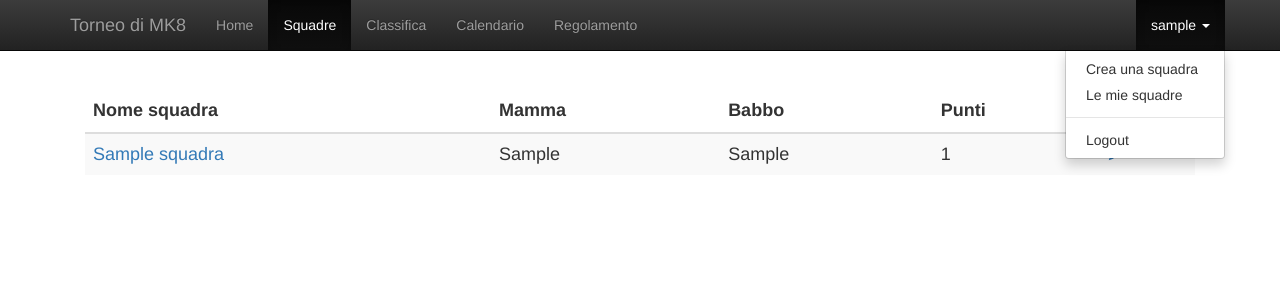
After one commit to starfleetsns/mk8, a Django app: page /torneo/squadre/mie/ in a window 1280 px wide, after a click that opens the changed part. The commit adds this page. Shown: the top 300 px of the page. Run offline with Django 3.2, Linux system fonts and the light colour scheme; a user stored in the database is signed in; tables that the repository leaves empty hold one stand-in row (values such as "Sample post"); parts of the project's set-up code (start-up, migrations or seed data) failed here and were passed over; some libraries are stand-ins or nearby versions.

Commit message:
Gestione degli utenti.
Gli utenti creano e gestiscono le loro squadre.

```diff
--- a/torneo/models.py
+++ b/torneo/models.py
@@ -1,4 +1,5 @@
 from django.db import models
+from django.contrib.auth.models import User
 
 from django.db.models import Q
 
@@ -10,6 +11,7 @@ class Squadra(models.Model):
     giocatore2 = models.CharField(max_length=200)
     punteggio = models.IntegerField(default=0)
     immagine = models.ImageField(upload_to='torneo/squadra',default='torneo/squadra/default.png')
+    owner = models.ForeignKey(User,related_name="squadre",blank=True,default=None,null=True)
 
     def __str__(self):
         return self.nome + ' ('+ self.giocatore1 + ' - '+self.giocatore2 +')'
--- a/torneo/templates/torneo/base.html
+++ b/torneo/templates/torneo/base.html
@@ -31,6 +31,25 @@
             <li {% block calendarioli %}{% endblock %}><a href="{% url 'torneo:calendario' %}">Calendario</a></li>
             <li {% block regolamentoli %}{% endblock %}><a href="{% url 'torneo:regolamento' %}">Regolamento</a></li>
           </ul>
+	  <ul class="nav navbar-nav navbar-right">
+	    <li role="presentation" class="dropdown">
+	      <a class="dropdown-toggle" data-toggle="dropdown" href="#" role="button" aria-haspopup="true"
+		 aria-expanded="false">
+		{% if user.is_authenticated %}{{ user.username }}
+		{% else %}Non autenticato{% endif %}
+		<span class="caret"></span></a>
+	      <ul class="dropdown-menu">
+		{% if user.is_authenticated %}
+		<li><a href="{% url 'torneo:squadrenuova' %}">Crea una squadra</a></li>
+		<li><a href="{% url 'torneo:squadremie' %}">Le mie squadre</a></li>
+		<li class="divider" role="separator"></li>
+		<li><a href="{% url 'torneo:logout' %}">Logout</a></li>
+		{% else %}
+		<li><a href="{% url 'torneo:login' %}?next={{ request.path }}">Login</a></li>
+		{% endif %}
+	      </ul>
+	    </li>
+	  </ul>
         </div>
       </div>
     </nav>
--- a/torneo/templates/torneo/index.html
+++ b/torneo/templates/torneo/index.html
@@ -27,6 +27,8 @@
       <li>Gianluca Tasinato, camera 503,
 	<a href="mailto:gianluca.tasinato@sns.it">gianluca.tasinato@sns.it</a></li>
     </ul>
+    Oppure effettua il <a href="{% url 'torneo:login' %}">login</a> con il
+    tuo account SNS e poi <a href="{% url 'torneo:squadrenuova' %}">crea</a> la tua squadra.
   </p>
   {% if nsquadre or npartite or npartitedone %}
   <h3>Statistiche</h3>
--- /dev/null
+++ b/torneo/templates/torneo/squadra_list.html
@@ -0,0 +1,34 @@
+{% extends "torneo/base.html" %}
+
+{% block title %}Squadre{% endblock %}
+{% block squadreli %}class="active"{% endblock %}
+
+{% block content %}
+{% if object_list %}
+<table class="table table-hover table-striped">
+  <thead>
+    <tr>
+      <th>Nome squadra</th>
+      <th>Mamma</th>
+      <th>Babbo</th>
+      <th>Punti</th>
+      {% if user.is_authorized %}<th></th>{% endif %}
+    </tr>
+  </thead>
+  <tbody>
+    {% for squadra in object_list %}
+    <tr>
+      <td><a href="{% url 'torneo:squadreid' squadra.id %}">
+	  {{ squadra.nome }}</a></td>
+      <td>{{ squadra.giocatore1 }}</td>
+      <td>{{ squadra.giocatore2 }}</td>
+      <td>{{ squadra.punteggio }}</td>
+      <td>{% if squadra.owner == user or user.is_superuser %}<a href="{% url 'torneo:squadremodifica' squadra.id %}"><span class="glyphicon glyphicon glyphicon-pencil"></span>{% endif %}</a></td>
+    </tr>
+    {% endfor %}
+  </tbody>
+</table>
+{% else %}
+Non ci sono squadre da visualizzare.
+{% endif %}
+{% endblock %}
--- a/torneo/templates/torneo/squadreid.html
+++ b/torneo/templates/torneo/squadreid.html
@@ -9,7 +9,7 @@
   <div class="row">
     <div class="col-md-10">
       <div class="row boldcell">
-	<div class="col-md-12"><h1>{{ squadra.nome }}</h1></div>
+	<div class="col-md-12"><h1>{{ squadra.nome }}{% if squadra.owner == user or user.is_superuser %} <a href="{% url 'torneo:squadremodifica' squadra.id %}"><span class="glyphicon glyphicon glyphicon-pencil"></span></a>{% endif %}</h1></div>
       </div>
       <div class="row">
 	<div class="col-md-4 mycol">
--- a/torneo/urls.py
+++ b/torneo/urls.py
@@ -1,13 +1,23 @@
 from django.conf.urls import patterns, url
+from django.contrib.auth.decorators import login_required
+from django.views.generic import ListView
+from torneo.models import Squadra
 
 from torneo import views
 
 urlpatterns = patterns('',
                        url(r'^classifica/$',views.classifica, name='classifica'),
-                       url(r'^squadre/(?P<idsquadra>\d+)/$',views.squadreid, name='squadreid'),
                        url(r'^calendario/$',views.calendario, name='calendario'),
                        url(r'^regolamento/$',views.regolamento, name='regolamento'),
-                       url(r'^squadre/$',views.squadre, name='squadre'),
+#                       url(r'^squadre/$',ListView.as_view(model=Squadra,),name='squadre'),
+                       url(r'^squadre/$',views.SquadreLista.as_view(),name='squadre'),
+                       url(r'^squadre/mie/$',views.SquadreLista.as_view(mie=True),name='squadremie'),
+#                       url(r'^squadre/$',views.squadre, name='squadre'),
+                       url(r'^squadre/(?P<idsquadra>\d+)/$',views.squadreid, name='squadreid'),
+                       url(r'^squadre/(?P<pk>\d+)/modifica/$',views.SquadreModifica.as_view(), name='squadremodifica'),
+                       url(r'^squadre/nuova/$',login_required(views.SquadreNuova.as_view()), name='squadrenuova'),
+                       url(r'^login/$', 'django.contrib.auth.views.login', name='login'),
+                       url(r'^logout/$', 'django.contrib.auth.views.logout_then_login', name='logout'),
                        url(r'^$',views.index, name='index')
 #                           # ex: /polls/
 #                               url(r'^$', views.index, name='index'),
--- a/torneo/views.py
+++ b/torneo/views.py
@@ -1,8 +1,12 @@
 from django.shortcuts import render,get_object_or_404,redirect
+from django.http import HttpResponse,Http404
+from django.views.generic.edit import CreateView,UpdateView
+from django.views.generic import ListView
+from torneo.models import Squadra,Partita
+from django.contrib.auth.decorators import login_required
+from django.utils.decorators import method_decorator
 
-from django.http import HttpResponse,Http404
-
-from torneo.models import Squadra,Partita
+from django.core.exceptions import PermissionDenied
 
 import re
 
@@ -18,9 +22,9 @@ def classifica(request):
 #    lista = [ {'pos':i+1 , 's':squadre[i] } for i in range(len(squadre))]
     return render(request,'torneo/classifica.html',{'lista':squadre})
 
-def squadre(request):
-    lista = Squadra.objects.order_by('nome').all()
-    return render(request,'torneo/squadre.html',{'lista':lista})
+#def squadre(request):
+#    lista = Squadra.objects.order_by('nome').all()
+#    return render(request,'torneo/squadre.html',{'lista':lista})
 
 def calendario(request):
     lista = Partita.objects.order_by('data')
@@ -34,8 +38,9 @@ def index(request):
         'nsquadre': Squadra.objects.count(),
         'npartite':  Partita.objects.count(),
         'npartitedone' : Partita.objects.filter(done=True).count(),
+        'authenticated' : request.user.is_authenticated(),
         }
-    if 'splash' not in request.session:
+    if ('splash' not in request.session):
         request.session['splash'] = False
         context['animazione'] = True
     else:
@@ -45,3 +50,60 @@ def index(request):
 
 def regolamento(request):
     return render(request,'torneo/regolamento.html')
+
+class SquadreNuova(CreateView):
+    model = Squadra
+    fields = ['nome','giocatore1','giocatore2','immagine']
+    success_url = '/torneo/squadre/'
+
+#    @method_decorator(login_required)
+    def form_valid(self,form):
+        if not self.request.user.is_authenticated:
+            raise PermissionDenied
+        form.instance.owner = self.request.user
+        return super(SquadreNuova, self).form_valid(form)
+
+    @method_decorator(login_required)
+    def dispatch(self, *args, **kwargs):
+        return super(SquadreNuova, self).dispatch(*args, **kwargs)
+
+
+class SquadreModifica(UpdateView):
+    model = Squadra
+    fields = ['giocatore1','giocatore2','immagine','owner']
+    success_url = '/torneo/squadre/'
+
+    # def get_queryset(self):
+    #     base_qs = super(SquadreModifica, self).get_queryset()
+    #     if self.request.user.is_superuser or self.request.user.has_perm('torneo.change_squadra'):
+    #         return base_qs
+    #     else:
+    #         if base_qs is None:
+    #             return base_qs
+    #         else:
+    #             return base_qs.filter(owner=self.request.user)
+
+    def get_object(self):
+        squadra = super(SquadreModifica, self).get_object()
+        if self.request.user.is_superuser or self.request.user.has_perm('torneo.change_squadra'):
+            return squadra
+        else:
+            if squadra.owner == self.request.user:
+                return squadra
+            else:
+                raise PermissionDenied
+
+    @method_decorator(login_required)
+    def dispatch(self, *args, **kwargs):
+        return super(SquadreModifica, self).dispatch(*args, **kwargs)
+
+class SquadreLista(ListView):
+    model = Squadra
+    mie = False
+
+    def get_queryset(self):
+        base_qs = super(SquadreLista,self).get_queryset()
+        if self.mie:
+            return base_qs.filter(owner=self.request.user)
+        else:
+            return base_qs
```
Also changed, not shown: mk8/local_settings.example.py (+7 -0 lines), mk8/settings.py (+19 -0 lines), torneo/templates/registration/login.html (added, +30 -0 lines), torneo/templates/torneo/squadra_form.html (added, +14 -0 lines), torneo/templates/torneo/squadremodifica.html (added, +14 -0 lines), torneo/migrations/0005_squadra_owner.py (added).
